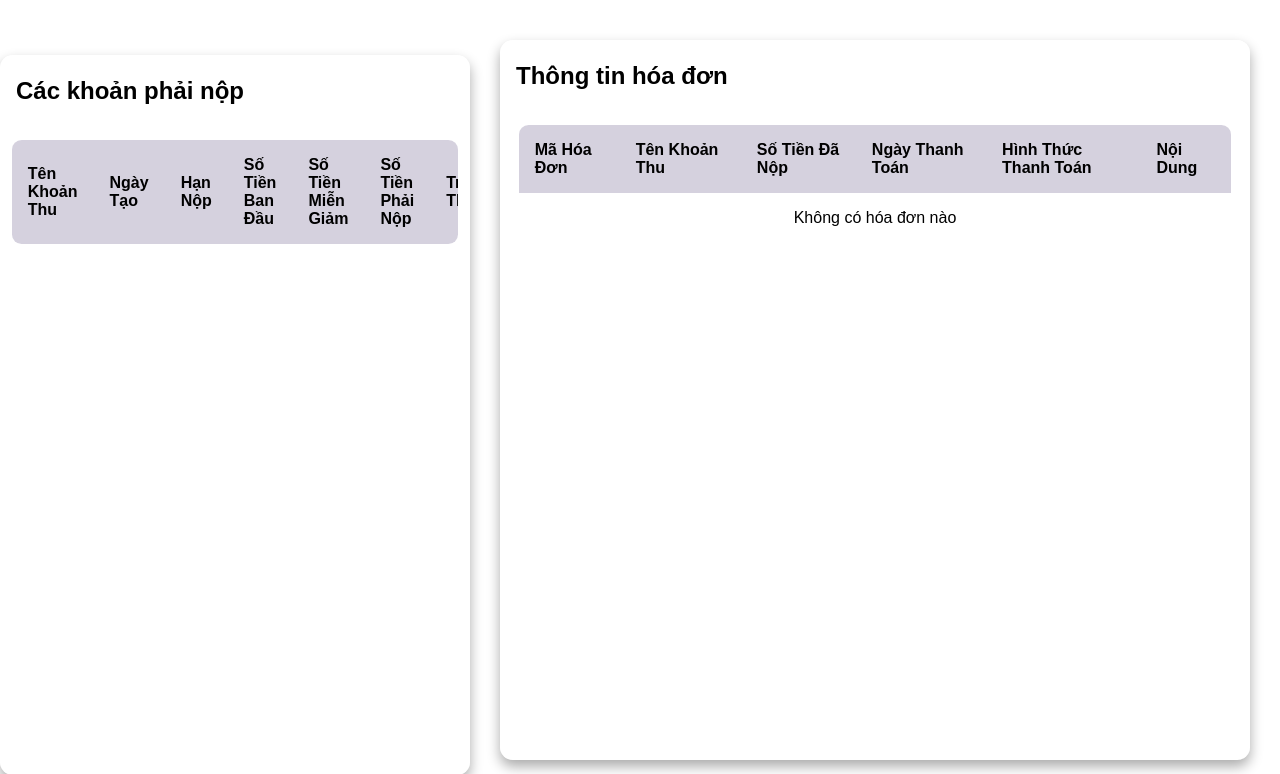
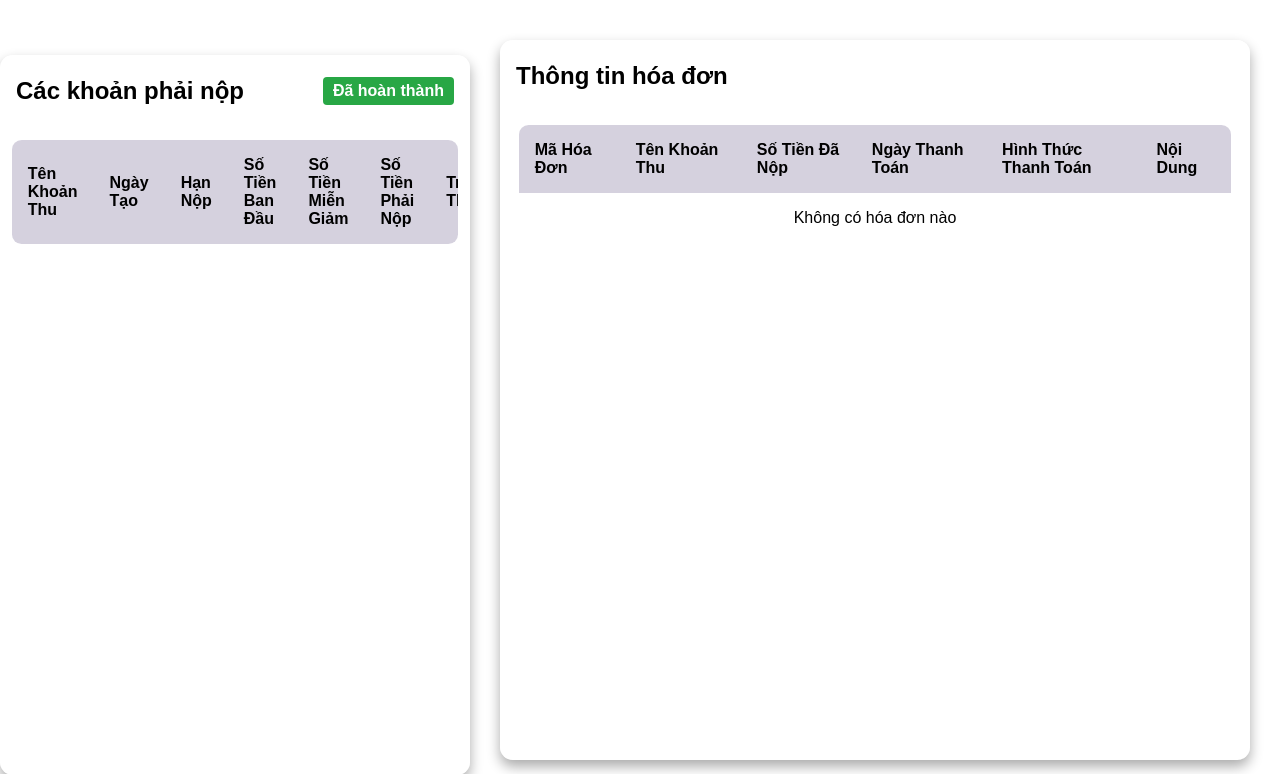
Before and after one commit to Nhom5tv/QLHS_L1, a PHP site: page /qlhs/MVC/Views/Pages/Taichinh_v.php in a window 1280 px wide. Shown: the top 774 px of the page. Run offline with PHP 8.4, Linux system fonts and the light colour scheme; lists and menus that the app fills with data are empty; some libraries are stand-ins or nearby versions.

Commit message:
quỳnh 9/1

```diff
--- a/MVC/Models/Khoanthu_m.php
+++ b/MVC/Models/Khoanthu_m.php
@@ -93,6 +93,11 @@ class Khoanthu_m extends connectDB{
 
         return false; // Lỗi khi cập nhật bảng khoan_thu
     }
+    function khoanthu_capnhathannop($id,$hanNop)
+    {
+        $sql = "UPDATE khoan_thu SET han_nop = '$hanNop' WHERE ma_khoan_thu = '$id'";
+        return mysqli_query($this->con, $sql);
+    }
 
     // Hàm thêm khoản thu sinh viên tự động
     function khoanthu_sinhvien_ins($maKhoanThu, $soTienBanDau) {
--- a/MVC/Views/Masterlayout.php
+++ b/MVC/Views/Masterlayout.php
@@ -56,7 +56,7 @@
 
                 <li class="sidebar-item">
                     <a href="http://localhost/qlhs/Taichinh" class="sidebar-link">
-                        <i class="fa-solid fa-house"></i>
+                        <i class="fa-solid fa-coins"></i>
                         <span>Tài chính và học phí</span>
                     </a>
                 </li>
--- a/MVC/Views/Pages/Taichinh_v.php
+++ b/MVC/Views/Pages/Taichinh_v.php
@@ -9,6 +9,7 @@
     <link rel="stylesheet" href="https://cdnjs.cloudflare.com/ajax/libs/font-awesome/4.7.0/css/font-awesome.min.css">
     <link rel="stylesheet" href="http://localhost/QLHS/Public/CSS/button.css">
     <link rel="stylesheet" type="text/css" href="http://localhost/QLHS/Public/CSS/styleDT.css">
+    <script src="https://cdn.jsdelivr.net/npm/sweetalert2@11"></script>
     <style >
         .btn_cn {
             display: flex;
@@ -44,6 +45,28 @@
       .input-box input{
         width : 100%;
       }
+      .status-label {
+        display: inline-block !important;
+    color: #fff !important;
+    background-color: #28a745 ;
+
+    padding: 5px 10px;
+
+    font-weight: bold;
+    border-radius: 4px;
+
+    margin: 10px 0;
+}
+
+.status-complete {
+    background-color: #28a745 !important; /* Màu xanh */
+}
+
+.status-incomplete {
+    background-color: #dc3545 !important; /* Màu đỏ */
+}
+
+
 
     </style>
 </head>
@@ -51,11 +74,60 @@
 <body>
     <form method="post" action="http://localhost/QLHS/DSDonhang/timkiem"></form>
     <main class="table" id="customers_table" style="margin-top: 30px;">
+            <?php
+        $tong_trang_thai = 'Đã hoàn thành';
+        if (isset($data['dsphainop']) && mysqli_num_rows($data['dsphainop']) > 0) {
+            while ($row = mysqli_fetch_assoc($data['dsphainop'])) {
+                if ($row['trang_thai_thanh_toan'] != 'Đã thanh toán') {
+                    $tong_trang_thai = 'Chưa hoàn thành';
+                    break; // Dừng vòng lặp ngay khi tìm thấy trạng thái chưa thanh toán
+                }
+            }
+            // Reset lại con trỏ kết quả để dùng tiếp bên dưới
+            mysqli_data_seek($data['dsphainop'], 0);
+        }
+        ?>
+        <?php
+$thong_bao_popup = '';
+if (isset($data['dsphainop']) && mysqli_num_rows($data['dsphainop']) > 0) {
+    while ($row = mysqli_fetch_assoc($data['dsphainop'])) {
+        $today = date('Y-m-d');
+        if (strtotime($row['han_nop']) <= strtotime($today . ' +7 days') && $row['trang_thai_thanh_toan'] != 'Đã thanh toán') {
+            $thong_bao_popup .= 'Khoản thu "' . $row['ten_khoan_thu'] . '" sắp đến hạn nộp vào ngày ' . $row['han_nop'] . '\\n';
+        }
+    }
+    mysqli_data_seek($data['dsphainop'], 0);
+}
+?>
+<script>
+    const message = '<?php echo $thong_bao_popup; ?>';
+    // console.log("Thông báo kiểm tra:", message); // Kiểm tra nội dung của biến message
+    if (message) {
+        Swal.fire({
+            title: 'Thông Báo Quan Trọng!',
+            text: message,
+            icon: 'warning',
+            confirmButtonText: 'Đã hiểu'
+        });
+    }
+</script>
+
+
         <section class="table__header">
             <h1>Các khoản phải nộp</h1>
+            <div style="text-align: center; margin: 10px 0;">
+    <?php
+    if ($tong_trang_thai == 'Đã hoàn thành') {
+        echo '<span class="status-label status-complete">Đã hoàn thành</span>';
+    } else {
+        echo '<span class="status-label status-incomplete">Chưa hoàn thành</span>';
+    }
+    ?>
+</div>
 
 
         </section>
+
         <section class="table__body">
             <table>
                 <thead>
```
Also changed, not shown: MVC/Controllers/DSKhoanthu.php (+5 -14 lines), MVC/Controllers/Masterlayout.php (deleted, +0 -15 lines), MVC/Controllers/Masterlayout_admin.php (deleted, +0 -14 lines), MVC/Controllers/Masterlayout_gv.php (deleted, +0 -14 lines), MVC/Views/Pages/Khoanthu_sua.php (+10 -7 lines).
